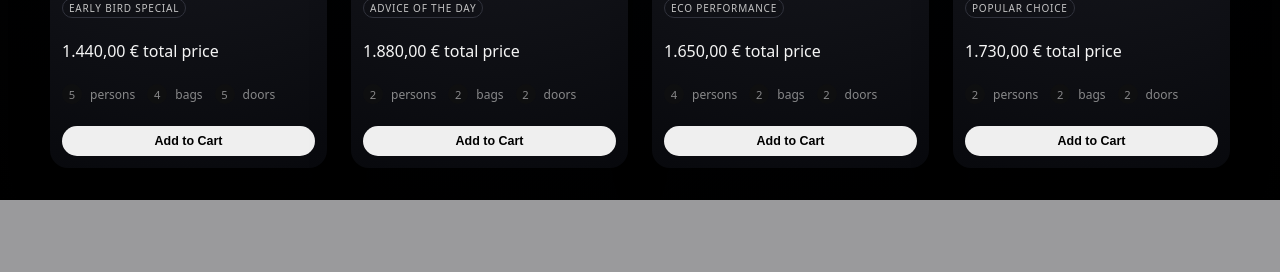
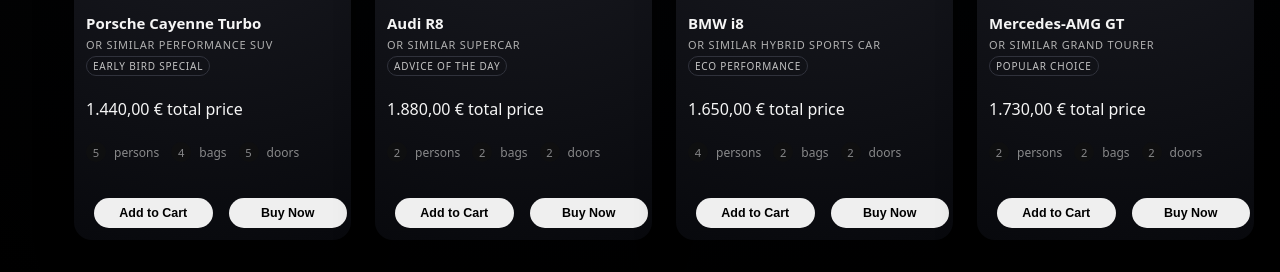
Before and after one commit to hanahiseni/Ueb_g23, a PHP site: page /product.html in a window 1280 px wide. Shown: the part 1189-1461 px from the top of the page. Before the commit the page ends 1389 px from the top, so only its background shows below. Run offline with PHP 8.4, Linux system fonts and the light colour scheme.

Commit message:
ndryshime te stilit ne chechkout

```diff
--- a/BuyItems/cart.html
+++ b/BuyItems/cart.html
@@ -8,7 +8,7 @@
 </head>
 <body>
   <main class="page">
-    <a href="product.html">← Back</a>
+    <a href="product.html" class="back-btn">← Back</a>
 
     <h1>Cart</h1>
 
--- a/BuyItems/product.css
+++ b/BuyItems/product.css
@@ -15,30 +15,7 @@
   --text-color: #111111;
 }
 
-    #theme-toggle {
-  position: fixed;
-  top: 20px;
-  right: 20px;
-  background: transparent;
-  color: var(--text-color);
-  border: 1px solid var(--text-color);
-  border-radius: 50%;
-  width: 40px;
-  height: 40px;
-  cursor: pointer;
-  font-size: 18px;
-  transition: all 0.3s ease;
-}
-    #theme-toggle:hover {
-  background-color: var(--text-color);
-  color: var(--bg-color);
-    }
 
-        * {
-            box-sizing: border-box;
-            margin: 0;
-            padding: 0;
-        }
 
         body {
             font-family: system-ui, -apple-system, BlinkMacSystemFont, "Segoe UI", sans-serif;
@@ -173,11 +150,24 @@
           transform:scale(1.05);
         }
 
-        .actions {
-    display: flex;
-    justify-content: space-between;
-    margin-top: 14px;
+
+   .actions{
+  display: flex;
+  align-items: center;
+  width: 100%;
+  margin-top: 14px;
+  padding: 0 8px;
+  overflow: hidden;          /* ndal daljen jashtë */
+  gap: 16px;                 /* gap real mes butonave */
 }
+
+.actions .btn{
+  flex: 1 1 0;               /* dy butona ndajnë hapësirën */
+  min-width: 0;              /* KRITIKE: lejon ngjeshje brenda kartës */
+  white-space: nowrap;       /* mos e prish tekstin */
+}
+
+
 
 .btn {
     border:none;
--- a/BuyItems/product.html
+++ b/BuyItems/product.html
@@ -5,6 +5,8 @@
     <title>Choose your vehicle</title>
 
     <link rel="stylesheet" href="product.css">
+
+
 </head>
 
 
@@ -12,12 +14,15 @@
 
     <header>
 
-        <a class="cart-link" href="cart.html">
-         Cart (<span id="cartCount">0</span>)
+      <a href="cart.html" class="cart-btn" aria-label="Open cart">
+        <span class="cart-icon" aria-hidden="true">🛒</span>
+        <span class="cart-text">Cart</span>
+        <span class="cart-badge" id="cartCount">0</span>
       </a>
 
+
     </header>
-<div class="page">
+<main class="page">
     <div class="top-bar">
         <div class="top-left">
            <h1>Discover - Design - Drive</h1>
@@ -34,7 +39,7 @@
         </select>
       </div>
     </div>
-</div>
+
 
 
 
@@ -81,6 +86,7 @@
 
             </div>
             <br>
+            <div class="actions">
           <button
                 class="btn primary add-to-cart"
                 type="button"
@@ -89,6 +95,16 @@
                 data-price="1599.00"
                 data-img="/fotografi/porsche1.jpg"
             >   Add to Cart </button>
+
+
+
+             <button
+             class="btn primary buy-now"
+             type="button"
+              data-id="porsche_911"
+             > Buy Now </button>
+        </div>
+
 
         </article>
 
@@ -130,6 +146,7 @@
 
             </div>
             <br>
+             <div class="actions">
             <button
              class=" btn primary add-to-cart"
              type="button"
@@ -138,6 +155,15 @@
              data-price="1320.00"
              data-img="/fotografi/audi.png"
              >Add to Cart</button>
+
+
+             <button
+             class="btn primary buy-now"
+             type="button"
+              data-id="audi_rs6"
+             > Buy Now </button>
+        </div>
+
 
         </article>
 
@@ -179,6 +205,7 @@
                <br>
             </div>
             <br>
+             <div class="actions">
               <button
              class=" btn primary add-to-cart"
              type="button"
@@ -187,6 +214,13 @@
              data-price="1450.00"
              data-img="/fotografi/mercedes.png"
              >Add to Cart</button>
+
+            <button
+             class="btn primary buy-now"
+             type="button"
+              data-id="mercedes_s63"
+             > Buy Now </button>
+             </div>
 
         </article>
 
@@ -229,7 +263,7 @@
 
             </div>
             <br>
-
+             <div class="actions">
               <button
              class=" btn primary add-to-cart"
              type="button"
@@ -239,6 +273,12 @@
              data-img="/fotografi/bmw.png"
              >Add to Cart</button>
 
+             <button
+             class="btn primary buy-now"
+             type="button"
+              data-id="bmw_m3"
+             > Buy Now </button>
+                </div>
 
         </article>
             <!--Lamborghini Huracan-->
@@ -282,6 +322,7 @@
                          </div>
                     </div>
                     <br>
+                     <div class="actions">
               <button
              class=" btn primary add-to-cart"
              type="button"
@@ -290,6 +331,13 @@
              data-price="1890.00"
              data-img="/fotografi/lamborghini.png"
              >Add to Cart</button>
+
+             <button
+             class="btn primary buy-now"
+             type="button"
+              data-id="lamborghini_huracan"
+             > Buy Now </button>
+                     </div>
 
                 </article>
 
@@ -334,7 +382,7 @@
                          </div>
                     </div>
                     <br>
-
+                 <div class="actions">
          <button
              class=" btn primary add-to-cart"
              type="button"
@@ -344,6 +392,12 @@
              data-img="/fotografi/ferrari.png"
              >Add to Cart</button>
 
+             <button
+             class="btn primary buy-now"
+             type="button"
+              data-id="ferrari_f8_tributo"
+             > Buy Now </button>
+                 </div>
                 </article>
 
                  <!--Tesla Model S Plaid-->
@@ -387,7 +441,7 @@
                          </div>
                     </div>
                     <br>
-
+                         <div class="actions">
                       <button
                       class=" btn primary add-to-cart"
                          type="button"
@@ -397,6 +451,12 @@
                         data-img="/fotografi/tesla.png"
                         >Add to Cart</button>
 
+                      <button
+                        class="btn primary buy-now"
+                        type="button"
+                        data-id="tesla_sPlaid"
+                        > Buy Now </button>
+                         </div>
 
                 </article>
 
@@ -441,7 +501,7 @@
                          </div>
                     </div>
                     <br>
-
+                    <div class="actions">
                       <button
                          class=" btn primary add-to-cart"
                          type="button"
@@ -450,6 +510,14 @@
                         data-price="1320.00"
                         data-img="/fotografi/range rover sport.png"
                         >Add to Cart</button>
+
+                         <button
+                         class="btn primary buy-now"
+                         type="button"
+                         data-id="range_rover_sport"
+                         > Buy Now </button>
+                    </div>
+
                 </article>
 
                     <!--Porsche Cayenne Turbo-->
@@ -493,6 +561,7 @@
                          </div>
                     </div>
                     <br>
+                     <div class="actions">
                       <button
                      class=" btn primary add-to-cart"
                     type="button"
@@ -502,6 +571,12 @@
                      data-img="/fotografi/porsche_caynnere_turbo.png"
                       >Add to Cart</button>
 
+                     <button
+                    class="btn primary buy-now"
+                    type="button"
+                     data-id="porsche_caynnere_turbo"
+                     > Buy Now </button>
+                     </div>
                 </article>
 
                     <!--Auid R8-->
@@ -545,6 +620,7 @@
                          </div>
                     </div>
                     <br>
+                     <div class="actions">
                         <button
              class=" btn primary add-to-cart"
              type="button"
@@ -554,6 +630,12 @@
              data-img="/fotografi/audi_r8.png"
              >Add to Cart</button>
 
+                <button
+                class="btn primary buy-now"
+                type="button"
+                data-id="audi_r8"
+                > Buy Now </button>
+               </div>
                 </article>
 
                     <!--BMW i8-->
@@ -597,7 +679,7 @@
                          </div>
                     </div>
                     <br>
-
+                    <div class="actions">
                         <button
              class=" btn primary add-to-cart"
              type="button"
@@ -606,6 +688,13 @@
              data-price="1650.00"
              data-img="/fotografi/bmw_i8.png"
              >Add to Cart</button>
+
+                    <button
+             class="btn primary buy-now"
+             type="button"
+            data-id="bmw_i8"
+             > Buy Now </button>
+                        </div>
 
                 </article>
 
@@ -650,7 +739,7 @@
                          </div>
                     </div>
                     <br>
-
+                 <div class="actions">
                         <button
              class=" btn primary add-to-cart"
              type="button"
@@ -660,17 +749,37 @@
              data-img="/fotografi/mercedes_amg_gt.png"
              >Add to Cart</button>
 
+                <button
+              class="btn primary buy-now"
+              type="button"
+              data-id="mercedes_amg_gt"
+             > Buy Now </button>
+                    </div>
                 </article>
 
                 <br>
-                <section class="compare-section">
+                <section class="compare-section"></section>
+
+            </main>
+<script src="cart-lib.js"></script>
+<script src="products-cart.js"></script>
+<script src="sort.js"></script>
 
 
-</section>
+<script>
+document.addEventListener("DOMContentLoaded", () => {
+  const badge = document.getElementById("cartCount");
+  if (!badge) return;
 
-<script src="cart-lib.js"></script>
-<script src="products-cart.js"></script>
-<script src="sort.js"> </script>
+  const cart = loadCart(); // nga cart-lib.js
+  const count = (cart || []).reduce(
+    (sum, item) => sum + (item.qty || 1),
+    0
+  );
+
+  badge.textContent = count;
+});
+</script>
 
 </body>
 </html>
--- a/BuyItems/products-cart.js
+++ b/BuyItems/products-cart.js
@@ -37,3 +37,11 @@ document.addEventListener("DOMContentLoaded", () => {
   updateCartCountUI();
   wireAddToCartButtons();
 });
+document.querySelectorAll('.buy-now').forEach(btn => {
+  btn.addEventListener('click', () => {
+    const id = btn.dataset.id;
+
+
+    window.location.assign(`buy.html?car=${encodeURIComponent(id)}`);
+  });
+});
```
Also changed, not shown: other parts of BuyItems/product.css (+73 -4 lines), BuyItems/buy.css (+40 -40 lines), BuyItems/buy.html (+3 -26 lines). Lines whose indentation alone changed are shown as unchanged.
